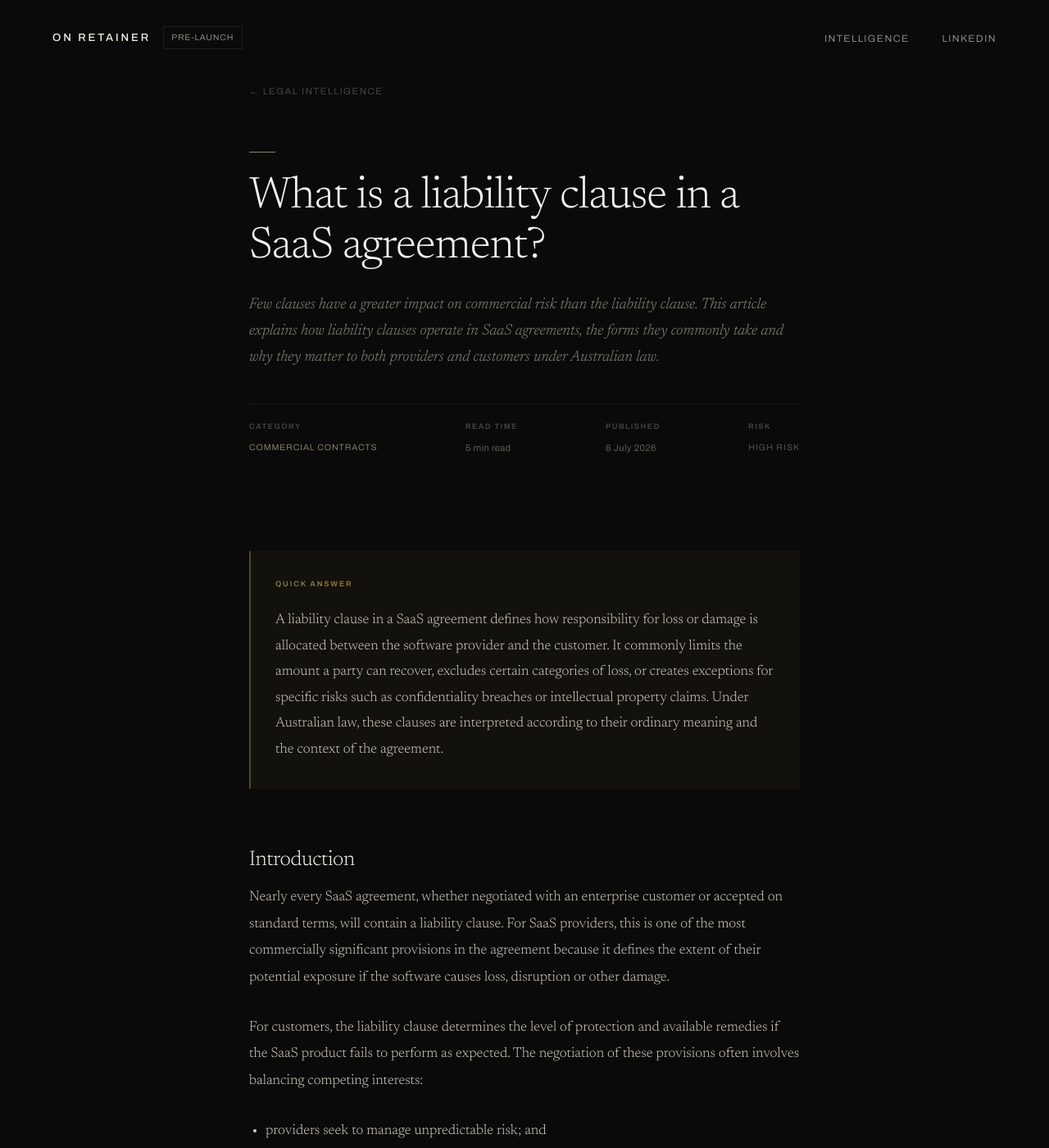
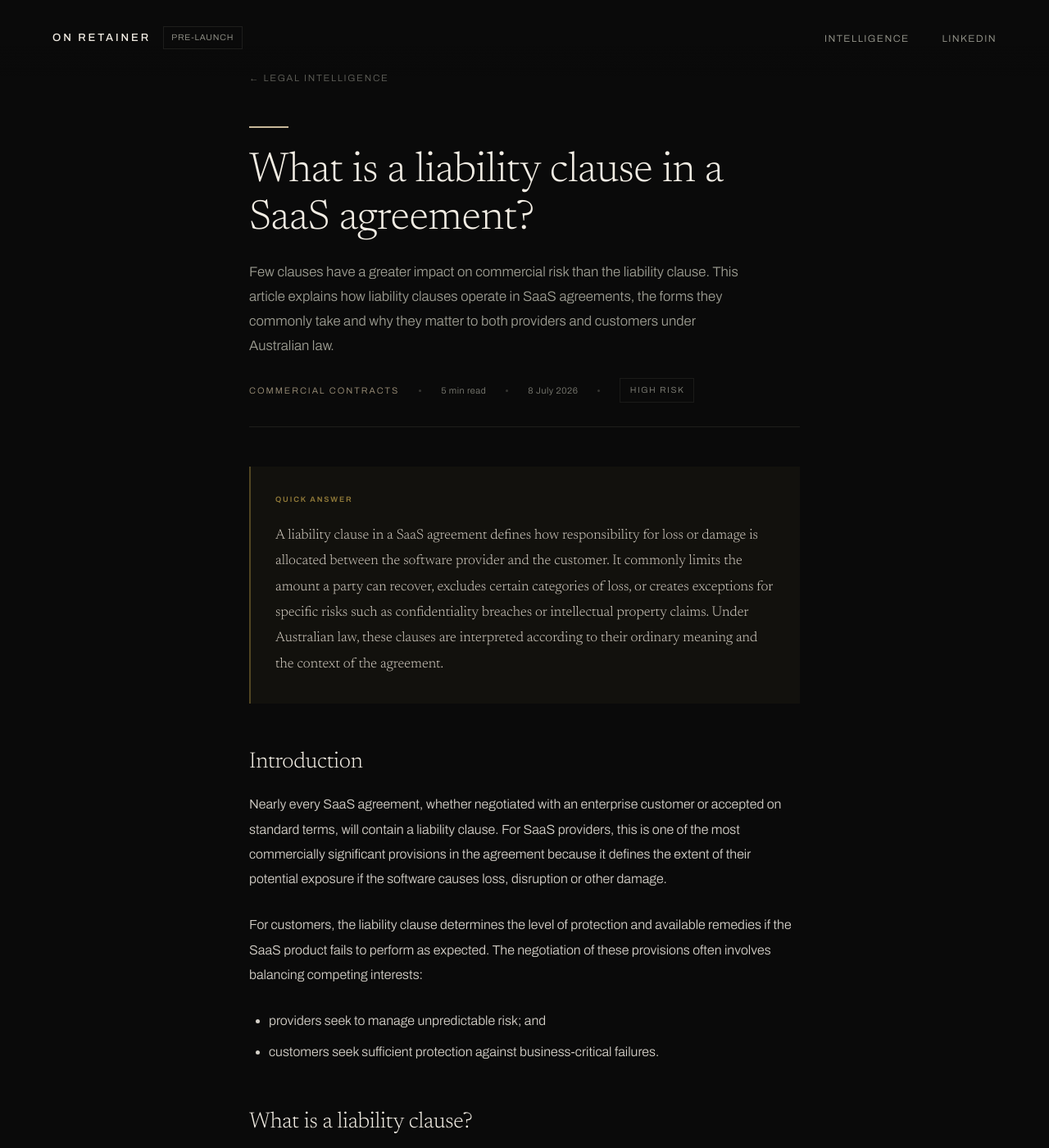
Before and after one commit to Syn-axe/solid-guacamole, a Jekyll site: the page built from _articles/what-is-a-liability-clause-in-a-saas-agreement.md, in a window 1280 px wide and 1400 px high. Shown: the whole window at 82% size. Built offline with Jekyll 4.4.1, drawn with Linux system fonts in a browser that asks for light colours.

Commit message:
Update article.html

```diff
--- a/_layouts/article.html
+++ b/_layouts/article.html
@@ -12,33 +12,13 @@
     *, *::before, *::after { box-sizing: border-box; margin: 0; padding: 0; }
 
     :root {
-      --void:        #0A0A0A;
-      --panel:       #0F0F0F;
-      --border:      #1E1E1C;
-      --border-faint: rgba(255,255,255,0.04);
-      --parchment:   #F2EDE4;
-      --slate:       #9E9E93;
-      --signal:      #C8B89A;
-      --gold:        #C9A84C;
-      --gold-dim:    #8C7235;
-      --cat-color:   {{ page.cat_color | default: "#C8B89A" }};
-
-      /* Spacing scale — 4px base */
-      --sp-1: 0.25rem;
-      --sp-2: 0.5rem;
-      --sp-3: 0.75rem;
-      --sp-4: 1rem;
-      --sp-5: 1.25rem;
-      --sp-6: 1.5rem;
-      --sp-8: 2rem;
-      --sp-10: 2.5rem;
-      --sp-12: 3rem;
-      --sp-16: 4rem;
-      --sp-20: 5rem;
-      --sp-24: 6rem;
-
-      /* Reading measure */
-      --measure: 66ch;
+      --void:      #0A0A0A;
+      --panel:     #111111;
+      --border:    #1E1E1C;
+      --parchment: #F2EDE4;
+      --slate:     #9E9E93;
+      --signal:    #C8B89A;
+      --cat-color: {{ page.cat_color | default: "#C8B89A" }};
     }
 
     html { font-size: 16px; }
@@ -51,7 +31,6 @@
       font-weight: 300;
       line-height: 1.7;
       -webkit-font-smoothing: antialiased;
-      -moz-osx-font-smoothing: grayscale;
       min-height: 100vh;
       display: flex;
       flex-direction: column;
@@ -105,243 +84,148 @@
 
     .nav-links a:hover { color: var(--parchment); }
 
-    /* ─── ARTICLE HEADER ─── */
+    /* ARTICLE HEADER */
     .article-header {
       max-width: 800px;
       margin: 0 auto;
-      /* Generous hero entry — nav is ~80px, this gives real breathing room */
-      padding: var(--sp-24) 4rem var(--sp-8);
+      padding: 5rem 4rem 1.5rem;
     }
 
     .back-link {
       display: inline-flex;
       align-items: center;
-      gap: var(--sp-2);
-      font-size: 0.7rem;
+      gap: 0.5rem;
+      font-size: 0.72rem;
+      letter-spacing: 0.15em;
+      text-transform: uppercase;
+      color: var(--slate);
+      opacity: 0.6;
+      margin-bottom: 3rem;
+      transition: opacity 0.2s;
+    }
+
+    .back-link:hover { opacity: 1; }
+
+    .article-meta-top {
+      display: flex;
+      align-items: center;
+      gap: 1.5rem;
+      margin-bottom: 1.8rem;
+      flex-wrap: wrap;
+    }
+
+    .article-category {
+      font-size: 0.68rem;
+      letter-spacing: 0.18em;
+      text-transform: uppercase;
+      color: var(--cat-color);
+      opacity: 0.8;
+    }
+
+    .article-meta-sep {
+      width: 3px;
+      height: 3px;
+      border-radius: 50%;
+      background: var(--slate);
+      opacity: 0.3;
+    }
+
+    .article-meta-item {
+      font-size: 0.68rem;
+      color: var(--slate);
+      opacity: 0.8;
+      letter-spacing: 0.05em;
+    }
+
+    .risk-badge {
+      font-size: 0.65rem;
+      letter-spacing: 0.15em;
+      text-transform: uppercase;
+      padding: 0.3rem 0.7rem;
+      border: 1px solid var(--border);
+      color: var(--slate);
+      opacity: 0.85;
+    }
+
+    .cat-rule {
+      width: 3rem;
+      height: 2px;
+      background: var(--cat-color);
+      margin-bottom: 1.5rem;
+    }
+
+    h1 {
+      font-family: 'Newsreader', serif;
+      font-weight: 300;
+      font-size: clamp(2rem, 4vw, 3.2rem);
+      line-height: 1.15;
+      color: var(--parchment);
+      letter-spacing: -0.01em;
+      margin-bottom: 1.2rem;
+    }
+
+    .article-standfirst {
+      font-size: 1.05rem;
+      color: var(--slate);
+      line-height: 1.8;
+      max-width: 600px;
+      margin-bottom: 1.5rem;
+    }
+
+    .signal-rule { width: 100%; height: 1px; background: var(--border); }
+
+    /* ARTICLE BODY — styles target rendered markdown output */
+    .article-body { max-width: 800px; margin: 0 auto; padding: 1.5rem 4rem 5rem; }
+
+    .article-body p {
+      font-size: 1rem;
+      color: var(--parchment);
+      line-height: 1.9;
+      margin-bottom: 1.6rem;
+      opacity: 0.88;
+    }
+
+    .article-body h2 {
+      font-family: 'Newsreader', serif;
+      font-weight: 300;
+      font-size: 1.7rem;
+      color: var(--parchment);
+      margin: 3.5rem 0 1.2rem;
+      line-height: 1.2;
+      letter-spacing: -0.01em;
+    }
+
+     .article-body .summary + * {
+       margin-top: 1.5rem;
+    }
+
+    .article-body h3 {
+      font-size: 0.78rem;
+      font-weight: 500;
       letter-spacing: 0.14em;
       text-transform: uppercase;
       color: var(--slate);
-      opacity: 0.45;
-      margin-bottom: var(--sp-16);
-      transition: opacity 0.25s;
+      margin: 2.5rem 0 1rem;
     }
 
-    .back-link:hover { opacity: 0.8; }
+    .article-body ul, .article-body ol { padding-left: 1.5rem; margin-bottom: 1.6rem; }
 
-    /* Accent rule — anchors the category before the title */
-    .cat-rule {
-      width: 2rem;
-      height: 1px;
-      background: var(--cat-color);
-      opacity: 0.7;
-      margin-bottom: var(--sp-6);
+    .article-body li {
+      font-size: 1rem;
+      color: var(--parchment);
+      line-height: 1.85;
+      opacity: 0.88;
+      margin-bottom: 0.5rem;
     }
 
-    /* Title — the largest editorial moment on the page */
-    h1 {
-      font-family: 'Newsreader', serif;
-      font-weight: 300;
-      font-size: clamp(2.1rem, 4.5vw, 3.4rem);
-      line-height: 1.12;
-      color: #F4F2ED;
-      letter-spacing: -0.02em;
-      max-width: var(--measure);
-      margin-bottom: var(--sp-6);
-    }
+    .article-body strong { font-weight: 500; color: var(--parchment); opacity: 1; }
 
-    /* Standfirst — clearly subordinate to the title, clearly above body */
-    .article-standfirst {
-      font-family: 'Newsreader', serif;
-      font-size: 1.15rem;
-      font-weight: 300;
-      font-style: italic;
-      color: var(--slate);
-      line-height: 1.75;
-      max-width: var(--measure);
-      margin-bottom: var(--sp-10);
-      opacity: 0.85;
-    }
-
-    /* Meta strip — supportive, not competing */
-    .article-meta-strip {
-      display: flex;
-      justify-content: space-between;
-      align-items: flex-start;
-      padding: var(--sp-5) 0;
-      /* Single top rule only — bottom whitespace separates it from body */
-      border-top: 1px solid var(--border-faint);
-      margin-bottom: 0;
-    }
-
-    .meta-item {
-      display: flex;
-      flex-direction: column;
-      gap: var(--sp-2);
-    }
-
-    .meta-label {
-      font-size: 0.58rem;
-      font-weight: 600;
-      letter-spacing: 0.16em;
-      text-transform: uppercase;
-      color: var(--slate);
-      opacity: 0.4;
-    }
-
-    .meta-value {
-      font-size: 0.7rem;
-      letter-spacing: 0.04em;
-      color: var(--slate);
-      opacity: 0.65;
-    }
-
-    .meta-value--category {
-      color: var(--cat-color);
-      opacity: 0.75;
-      letter-spacing: 0.08em;
-      text-transform: uppercase;
-      font-size: 0.66rem;
-    }
-
-    /* Risk badge — no border, just muted text */
-    .meta-value--risk {
-      font-size: 0.66rem;
-      letter-spacing: 0.1em;
-      text-transform: uppercase;
-      color: var(--slate);
-      opacity: 0.55;
-    }
-
-    /* ─── ARTICLE BODY ─── */
-    .article-body {
-      max-width: 800px;
-      margin: 0 auto;
-      /* Top padding is the primary visual separator from the meta strip */
-      padding: var(--sp-16) 4rem var(--sp-24);
-    }
-
-    /* Body paragraphs — Newsreader for editorial warmth */
-    .article-body p {
-      font-family: 'Newsreader', serif;
-      font-size: 1.0625rem;
-      color: #D6CFC4;
-      line-height: 1.92;
-      margin-bottom: 1.75rem;
-      font-weight: 300;
-    }
-
-    .article-body p:last-child { margin-bottom: 0; }
-
-    /* H2 — section-level break, given generous air above */
-    .article-body h2 {
-      font-family: 'Newsreader', serif;
-      font-weight: 300;
-      font-size: 1.6rem;
-      color: #F4F2ED;
-      /* Large space above resets the eye; tighter below connects to content */
-      margin: 4.5rem 0 0.9rem;
-      line-height: 1.2;
-      letter-spacing: -0.015em;
-    }
-
-    /* H3 — subsection label, reads as a quiet divider */
-    .article-body h3 {
-      font-family: 'Archivo', sans-serif;
-      font-size: 0.68rem;
-      font-weight: 600;
-      letter-spacing: 0.16em;
-      text-transform: uppercase;
-      color: var(--slate);
-      opacity: 0.5;
-      margin: 2.75rem 0 0.85rem;
-    }
-
-    /* Lists — comfortable, airy, left-aligned with body */
-    .article-body ul,
-    .article-body ol {
-      padding-left: 1.25rem;
-      margin-bottom: 1.75rem;
-    }
-
-    .article-body li {
-      font-family: 'Newsreader', serif;
-      font-size: 1.0625rem;
-      color: #D6CFC4;
-      line-height: 1.85;
-      font-weight: 300;
-      margin-bottom: 0.7rem;
-    }
-
-    /* Bold — present but refined, not heavy */
-    .article-body strong {
-      font-weight: 400;
-      color: #EAE5DC;
-    }
-
-    /* Inline links — understated, hover reveals */
-    .article-body a:not(.back-link):not(.footnotes a) {
-      color: inherit;
-      border-bottom: 1px solid rgba(200,184,154,0.2);
-      transition: border-color 0.2s, color 0.2s;
-    }
-
-    .article-body a:not(.back-link):not(.footnotes a):hover {
-      color: var(--signal);
-      border-color: rgba(200,184,154,0.5);
-    }
-
-    /* Superscript footnote markers — barely there */
-    .article-body sup {
-      font-size: 0.65em;
-      line-height: 0;
-      vertical-align: super;
-    }
-
-    .article-body sup a {
-      color: var(--slate);
-      opacity: 0.4;
-      border-bottom: none;
-      transition: opacity 0.2s;
-    }
-
-    .article-body sup a:hover { opacity: 0.8; }
-
-    /* ─── BLOCKQUOTE ─── */
-    .article-body blockquote {
-      /* Left border uses cat-color; no background, no box */
-      border-left: 1px solid var(--cat-color);
-      padding: var(--sp-2) 0 var(--sp-2) var(--sp-8);
-      margin: 2.75rem 0;
-    }
-
-    .article-body blockquote p {
-      font-family: 'Newsreader', serif;
-      font-size: 1.2rem;
-      font-style: italic;
-      color: var(--signal);
-      opacity: 0.7;
-      line-height: 1.75;
-      margin-bottom: 0;
-    }
-
-    .article-body blockquote cite {
-      display: block;
-      font-family: 'Archivo', sans-serif;
-      font-size: 0.68rem;
-      font-style: normal;
-      letter-spacing: 0.06em;
-      color: var(--slate);
-      opacity: 0.5;
-      margin-top: var(--sp-4);
-    }
-
-    /* ─── QUICK ANSWER ─── */
+    /* QUICK ANSWER */
     .article-body .quick-answer {
-      /* Quiet gold wash — present but not shouting */
       background: rgba(201,168,76,0.04);
       border-left: 2px solid rgba(201,168,76,0.35);
-      padding: var(--sp-8) var(--sp-8) var(--sp-8) calc(var(--sp-8) - 2px);
-      margin: 0 0 var(--sp-12);
+      padding: 2rem 2rem 2rem calc(2rem - 2px);
+      margin: 0 0 3rem;
     }
 
     .article-body .quick-answer .quick-answer-label {
@@ -350,9 +234,9 @@
       font-weight: 600;
       letter-spacing: 0.2em;
       text-transform: uppercase;
-      color: var(--gold);
+      color: #C9A84C;
       opacity: 0.7;
-      margin-bottom: var(--sp-5);
+      margin-bottom: 1.25rem;
     }
 
     .article-body .quick-answer p {
@@ -361,7 +245,7 @@
       color: #D6CFC4;
       opacity: 1;
       line-height: 1.85;
-      margin-bottom: var(--sp-4);
+      margin-bottom: 1rem;
       max-width: none;
     }
 
@@ -369,7 +253,7 @@
 
     .article-body .quick-answer ul {
       padding-left: 1.25rem;
-      margin: var(--sp-3) 0 0;
+      margin: 0.75rem 0 0;
       max-width: none;
     }
 
@@ -377,104 +261,24 @@
       font-size: 1.0625rem;
       color: #D6CFC4;
       line-height: 1.85;
-      margin-bottom: var(--sp-2);
+      margin-bottom: 0.5rem;
     }
 
-    /* ─── CLAUSE EXAMPLE ─── */
-    .article-body .clause-example {
-      /* Darker panel, single left accent — quieter than before */
-      background: rgba(255,255,255,0.02);
-      border-left: 1px solid var(--gold-dim);
-      padding: var(--sp-6) var(--sp-8);
-      margin: var(--sp-6) 0 var(--sp-8);
-      max-width: var(--measure);
+    .article-body blockquote {
+      border-left: 2px solid var(--cat-color);
+      padding: 0.5rem 0 0.5rem 1.8rem;
+      margin: 2.5rem 0;
     }
 
-    .article-body .clause-example .clause-example-label {
-      font-family: 'Archivo', sans-serif;
-      font-size: 0.58rem;
-      font-weight: 600;
-      letter-spacing: 0.16em;
-      text-transform: uppercase;
-      color: var(--slate);
-      opacity: 0.4;
-      margin-bottom: var(--sp-4);
-    }
-
-    .article-body .clause-example p {
+    .article-body blockquote p {
       font-family: 'Newsreader', serif;
-      font-size: 1rem;
+      font-size: 1.25rem;
       font-style: italic;
-      line-height: 1.8;
-      color: var(--signal);
-      opacity: 0.65;
-      margin-bottom: 0;
-      max-width: none;
-    }
-
-    /* ─── FURTHER READING ─── */
-    .article-body .further-reading {
-      /* Space above replaces the border as the primary separator */
-      margin-top: var(--sp-24);
-      padding-top: var(--sp-8);
-      border-top: 1px solid var(--border-faint);
-      max-width: var(--measure);
-    }
-
-    .article-body .further-reading-label {
-      font-family: 'Archivo', sans-serif;
-      font-size: 0.58rem;
-      font-weight: 600;
-      letter-spacing: 0.2em;
-      text-transform: uppercase;
-      color: var(--slate);
-      opacity: 0.35;
-      margin-bottom: var(--sp-6);
-    }
-
-    .article-body .footnotes {
-      list-style: none;
-      padding: 0;
-    }
-
-    .article-body .footnotes li {
-      font-size: 0.78rem;
-      line-height: 1.7;
-      color: var(--slate);
-      opacity: 0.6;
-      padding: var(--sp-4) 0;
-      /* Faint rule between items only — no top or bottom border on the block */
-      border-bottom: 1px solid var(--border-faint);
-      display: flex;
-      gap: var(--sp-5);
+      opacity: 0.75;
       margin-bottom: 0;
     }
 
-    .article-body .footnotes li:last-child { border-bottom: none; }
-
-    .article-body .fn-num {
-      font-family: 'Archivo', sans-serif;
-      font-size: 0.62rem;
-      font-weight: 600;
-      color: var(--gold-dim);
-      opacity: 0.6;
-      min-width: 1.25rem;
-      padding-top: 0.1rem;
-      flex-shrink: 0;
-    }
-
-    .article-body .footnotes a {
-      color: var(--slate);
-      border-bottom: 1px solid transparent;
-      transition: color 0.2s, border-color 0.2s;
-    }
-
-    .article-body .footnotes a:hover {
-      color: var(--signal);
-      border-color: rgba(200,184,154,0.3);
-    }
-
-    /* ─── FOOTER — unchanged ─── */
+    /* FOOTER */
     footer {
       max-width: 1200px;
       margin: 0 auto;
@@ -503,7 +307,7 @@
       white-space: nowrap;
     }
 
-    .footer-links {
+   .footer-links {
       display: flex;
       align-items: center;
       gap: 0.5rem;
@@ -547,19 +351,16 @@
 
     .footer-mark:hover { color: var(--signal); opacity: 1; }
 
-    /* ─── RESPONSIVE ─── */
     @media (max-width: 700px) {
       nav { padding: 1.5rem 1.8rem; }
       .nav-links { gap: 1rem; }
       .nav-links a { font-size: 0.6rem; letter-spacing: 0.08em; }
       footer { padding-left: 1.8rem; padding-right: 1.8rem; }
       .status-tag { display: none; }
-      .article-header { padding: 5rem 1.8rem var(--sp-8); }
-      .article-body { padding: var(--sp-12) 1.8rem var(--sp-16); }
+      .article-header, .article-body { padding-left: 1.8rem; padding-right: 1.8rem; }
+      .article-header { padding-top: 3rem; }
       footer { flex-direction: column; align-items: flex-start; gap: 1rem; }
       .footer-brand { align-items: flex-start; }
-      .article-meta-strip { flex-wrap: wrap; gap: var(--sp-5); justify-content: flex-start; }
-      h1 { font-size: clamp(1.85rem, 7vw, 2.6rem); }
     }
   </style>
   <script type="application/ld+json">
@@ -608,27 +409,38 @@
       <h1>{{ page.title }}</h1>
       <p class="article-standfirst">{{ page.summary }}</p>
 
-      <div class="article-meta-strip">
-        <div class="meta-item">
-          <span class="meta-label">Category</span>
-          <span class="meta-value meta-value--category">{{ page.category }}</span>
-        </div>
-        <div class="meta-item">
-          <span class="meta-label">Read Time</span>
-          <span class="meta-value">{{ page.read_time }}</span>
-        </div>
-        <div class="meta-item">
-          <span class="meta-label">Published</span>
-          <span class="meta-value">{{ page.date | date: "%-d %B %Y" }}</span>
-        </div>
-        <div class="meta-item">
-          <span class="meta-label">Risk</span>
-          <span class="meta-value--risk">{{ page.risk }}</span>
-        </div>
+      <div class="article-meta-top">
+        <span class="article-category">{{ page.category }}</span>
+        <span class="article-meta-sep"></span>
+        <span class="article-meta-item">{{ page.read_time }}</span>
+        <span class="article-meta-sep"></span>
+        <span class="article-meta-item">{{ page.date | date: "%-d %B %Y" }}</span>
+        <span class="article-meta-sep"></span>
+        <span class="risk-badge">{{ page.risk }}</span>
       </div>
+
+      <div class="signal-rule"></div>
     </div>
 
     <div class="article-body">
+      {% if page.quick_answer %}
+        <div class="quick-answer">
+          <p class="quick-answer-label">Quick Answer</p>
+
+          {% if page.quick_answer.intro %}
+            <p>{{ page.quick_answer.intro }}</p>
+          {% endif %}
+
+          {% if page.quick_answer.items %}
+            <ul>
+              {% for item in page.quick_answer.items %}
+                <li>{{ item }}</li>
+              {% endfor %}
+            </ul>
+          {% endif %}
+        </div>
+      {% endif %}
+
       {{ content }}
     </div>
   </main>
```
Also changed, not shown: other parts of _layouts/article.html (+1 -1 lines).
